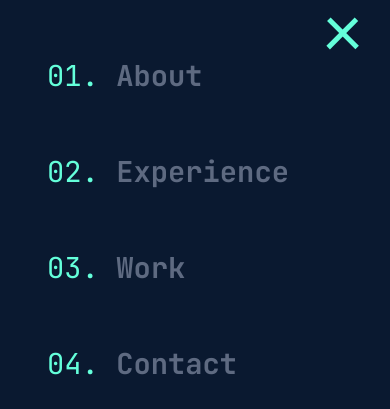
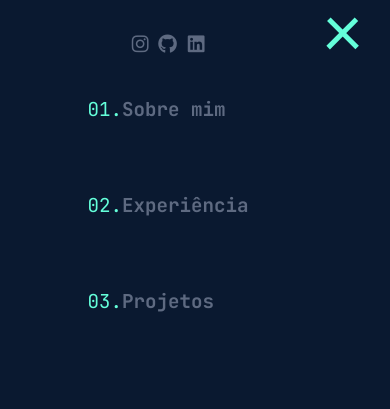
Before and after one commit to defreitassl/Portfolio, a plain HTML site: page index.html in a window 390 px wide. Both pictures are taken after a click on the element 343 px from the left and 21 px from the top of the page. Drawn offline with Linux system fonts and the light colour scheme.

Commit message:
adding icons and adjusting responsivity

```diff
--- a/index.html
+++ b/index.html
@@ -6,35 +6,42 @@
     <title>Douglas Freitas | Dev FullStack</title>
     <link rel="stylesheet" href="./static/styles/index.css">
     <script src="./scripts/index.js" defer></script>
+    <script src="https://kit.fontawesome.com/a13d68a7fa.js" crossorigin="anonymous"></script>
 </head>
 <body>
 
     <header>
-        <nav class="">
+        <nav>
+            <div class="social-icons">
+                <a href="https://www.instagram.com/_defreitassl/"><i class="fa-brands fa-instagram"></i></a>
+                <a href="https://github.com/defreitas"><i class="fa-brands fa-github"></i></a>
+                <a href="https://www.linkedin.com/in/douglas-freitas-65602a329/"><i class="fa-brands fa-linkedin"></i></a>
+            </div>
             <div class="menu-toggle">
                 <div class="one"></div>
                 <div class="two"></div>
                 <div class="three"></div>
             </div>
             <ul>
-                <li><a href="#about">01. <strong>About</strong></a></li>
-                <li><a href="#experience">02. <strong>Experience</strong></a></li>
-                <li><a href="#work">03. <strong>Work</strong></a></li>
-                <li><a href="#contact">04. <strong>Contact</strong></a></li>
-                <li><a href="#" class="resume">Resume</a></li>
+                <li><a href="#about">01.<strong>Sobre mim</strong></a></li>
+                <li><a href="#experience">02.<strong>Experiência</strong></a></li>
+                <li><a href="#work">03.<strong>Projetos</strong></a></li>
+                <li><a href="#" class="contact">Contact</a></li>
             </ul>
         </nav>
     </header>
     <main>
         <section class="intro">
-            <p>Hi, my name is</p>
+            <p>Olá, meu nome é</p>
             <h1>Douglas Freitas.</h1>
-            <h2>I build things for the web.</h2>
+            <h2>Eu desenvolvo <span>softwares</span>.</h2>
             <div class="description">
                 <p>
-                    I'm a <span>software developer</span> specializing in building (and occasionally designing) exceptional digital experiences and services.
-                    I'm exploring areas like server-side scripting, database design, and cloud integration to ensure that the solutions I create are scalable,
-                    secure, and future-proof. My goal is to contribute to the evolution of the web by crafting efficient and reliable server-side systems.
+                    Sou um <span>desenvolvedor de software</span> especializado em
+                    construir e projetar experiências e serviços digitais excepcionais.
+                    Me identifico mais como um programador <span>BackEnd</span> e me interesso muito
+                    por sistemas complexos e IAs. Sou muito curioso e meu objetivo é
+                    contruir os melhores softwares e integrações possíveis.
                 </p>
             </div>
         </section>
--- a/static/styles/index.css
+++ b/static/styles/index.css
@@ -23,8 +23,8 @@ body {
 
 nav {
     display: flex;
-    justify-content: flex-end;
-    padding: 1.4rem 2.8rem;
+    justify-content: space-between;
+    padding: 1.4rem 2rem;
 }
 
 nav ul {
@@ -40,6 +40,21 @@ nav a {
     transition: color 0.3s ease;
 }
 
+.social-icons {
+    display: flex;
+    justify-content: left;
+    gap: 2rem;
+    padding: 1rem;
+}
+
+.social-icons a {
+    color: var(--text-color);
+}
+
+.fa-brands {
+    scale: 2;
+}
+
 strong {
     color: var(--text-color);
     transition: color 0.3s ease;
@@ -49,14 +64,14 @@ nav a strong:hover {
     color: white;
 }
 
-.resume {
+.contact {
     border: 1px solid var(--highligth-text);
     padding: 0.5rem 1rem;
     border-radius: 4px;
     transition: background-color 0.3s ease, color 0.3s ease;
 }
 
-.resume:hover {
+.contact:hover {
     background-color: var(--highligth-text);
     color: var(--background);
 }
@@ -103,8 +118,7 @@ main {
     font-family: "Open Sans";
 }
 
-.description p span {
-    text-decoration: none;
+span {
     color: var(--highligth-text);
 }
 
@@ -195,7 +209,7 @@ main {
         justify-content: flex-start;
     }
 
-    .active .resume {
+    .active .contact {
         display: none;
     }
 
@@ -205,17 +219,20 @@ main {
 
     .active ul li a{
         transition-duration: 0.5s;
-        font-size: 3rem;
+        font-size: 2rem;
         line-height: 10rem;
     }
-}
 
-@media (max-width: 425px) {
     .intro h1 {
-        font-size: 3.5rem;
+        font-size: 3rem;
     }
 
     .intro h2 {
-        font-size: 3rem;
+        font-size: 2.5rem;
+    }
+
+    .intro .description p {
+        font-size: 1.5rem;
+        margin-top: 2rem;
     }
 }
```
